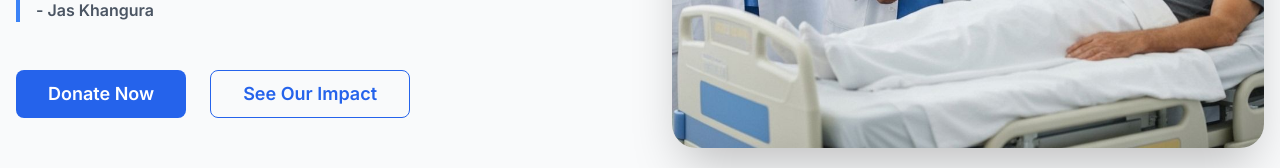
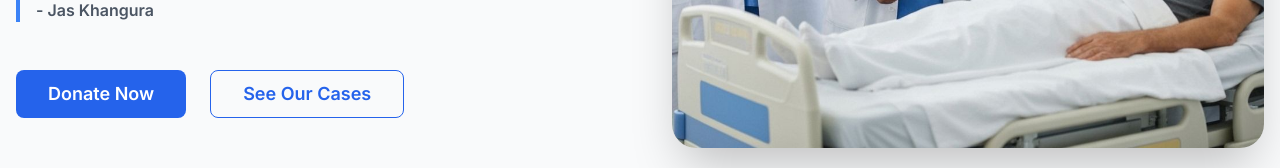
Before and after one commit to komolika05/donation-platform, a Next.js app in the folder frontend/: page / in a window 1280 px wide. Shown: the part 605-773 px from the top of the page. Built offline with nearby package versions, Linux system fonts and the light colour scheme; no server answers.

Commit message:
feat : bugs

```diff
--- a/frontend/app/page.tsx
+++ b/frontend/app/page.tsx
@@ -87,7 +87,7 @@ export default function HomePage() {
                 className="flex flex-col sm:flex-row gap-6 justify-center lg:justify-start"
                 variants={fadeIn}
               >
-                <Link href="/donations">
+                <Link href="/donate">
                   <Button
                     size="lg"
                     className="bg-blue-600 text-white hover:bg-blue-700 transition-all transform hover:scale-105 px-8 py-4 text-lg font-semibold"
@@ -95,13 +95,13 @@ export default function HomePage() {
                     Donate Now
                   </Button>
                 </Link>
-                <Link href="/stories">
+                <Link href="/cases">
                   <Button
                     variant="outline"
                     size="lg"
                     className="border-blue-600 text-blue-600 hover:bg-blue-600 hover:text-white transition-all transform hover:scale-105 px-8 py-4 text-lg font-semibold bg-transparent"
                   >
-                    See Our Impact
+                    See Our Cases
                   </Button>
                 </Link>
               </motion.div>
@@ -291,7 +291,7 @@ export default function HomePage() {
                 benefit from the society.
               </motion.p>
               <motion.div variants={fadeIn}>
-                <Link href="/about-us">
+                <Link href="/about">
                   <Button size="lg" variant="outline">
                     Learn More About Our Work
                   </Button>
@@ -321,7 +321,7 @@ export default function HomePage() {
               more beautiful is, knowing that you are the reason behind it."
             </p>
             <div className="flex flex-col sm:flex-row gap-6 justify-center">
-              <Link href="/donations">
+              <Link href="/donate">
                 <Button
                   size="lg"
                   className="bg-white text-blue-600 hover:bg-gray-200 px-8 py-4 text-lg font-semibold transition-transform transform hover:scale-105"
@@ -329,7 +329,7 @@ export default function HomePage() {
                   Give the Gift of Sight
                 </Button>
               </Link>
-              <Link href="/how-to-help">
+              <Link href="/resources">
                 <Button
                   variant="outline"
                   size="lg"
```
